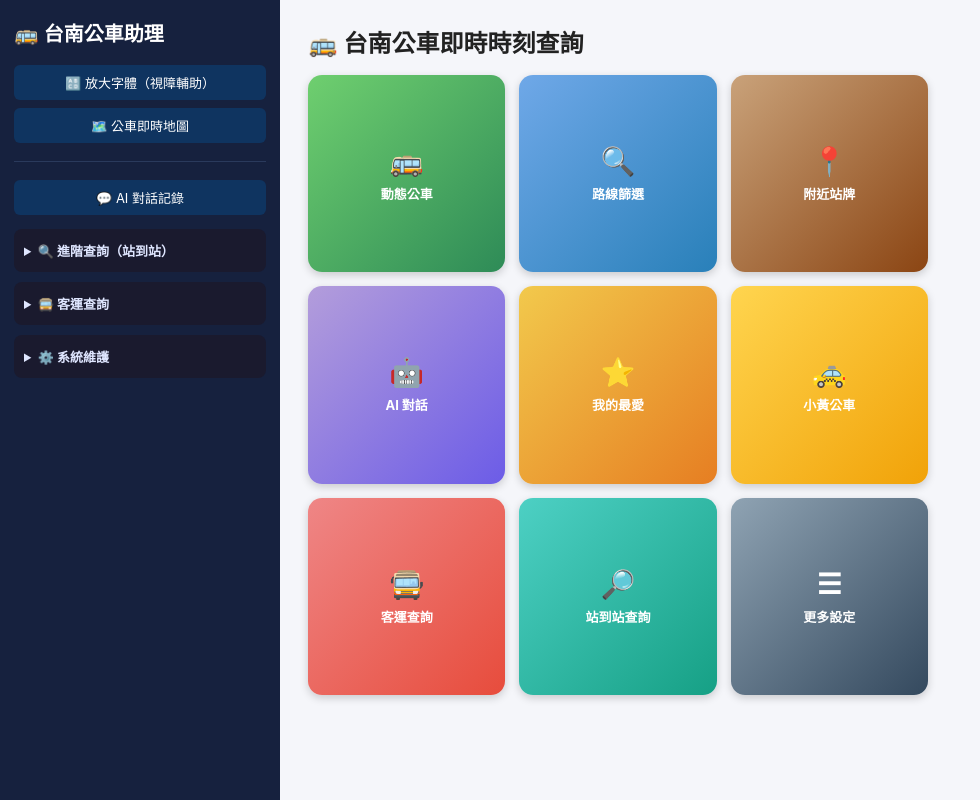
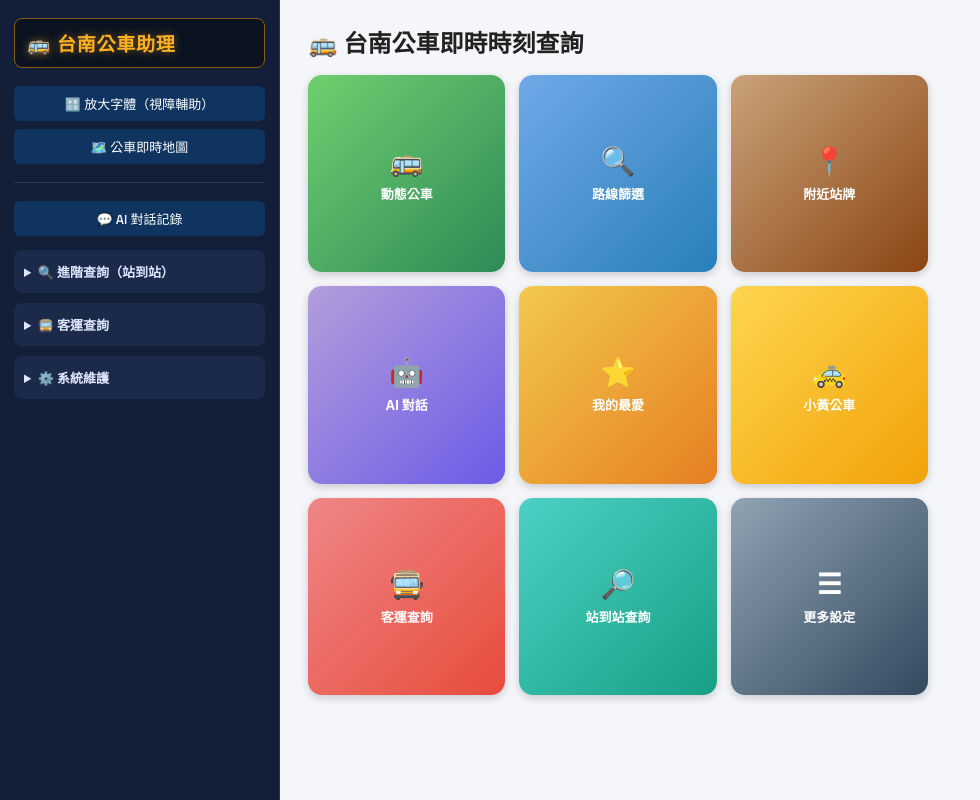
Before and after one commit to Luke0515-luke/bus_app.py3.0, a Python web app: template templates/index.html in a window 1280 px wide. Shown: the whole page, without its empty margins (0-980 px from the left). Run offline with Jinja, Linux system fonts and the light colour scheme; the template is opened without the code that fills it, so the values that code supplies are empty.

Commit message:
Update style.css

```diff
--- a/static/css/style.css
+++ b/static/css/style.css
@@ -1,3 +1,18 @@
+@import url('https://fonts.googleapis.com/css2?family=Space+Grotesk:wght@500;700&display=swap');
+
+:root {
+  --ink-deep: #0b1220;      /* 最深底色 */
+  --ink-panel: #131f38;     /* 側欄／面板底色 */
+  --ink-elevated: #1b2a4a;  /* 卡片、輸入框底色 */
+  --ink-line: #26385e;      /* 分隔線 */
+  --text-main: #eef1f8;
+  --text-muted: #92a0c4;
+  --signal: #ffb020;        /* 主識別色：號誌琥珀，取自公車到站看板的 LED 燈色 */
+  --signal-dim: #8a5b13;
+  --link-blue: #4f8ff0;
+  --font-display: 'Space Grotesk', 'Noto Sans TC', -apple-system, sans-serif;
+}
+
 * { box-sizing: border-box; margin: 0; padding: 0; font-family: 'Noto Sans TC', -apple-system, sans-serif; }
 
 html, body { height: 100%; background: #f5f6fa; color: #222; }
@@ -11,35 +26,45 @@ html, body { height: 100%; background: #f5f6fa; color: #222; }
 /* ── 側邊欄 ─────────────────────────────────────────── */
 #sidebar {
   width: 280px; min-width: 280px;
-  background: #16213e;
+  background: var(--ink-panel);
   color: #eee;
   padding: 18px 14px;
   overflow-y: auto;
   height: 100vh;
   position: sticky;
   top: 0;
+  border-right: 1px solid var(--ink-line);
 }
-.sidebar-title { font-size: 20px; margin-bottom: 14px; color: #fff; }
+/* 站名招牌識別：深底＋琥珀跑馬燈字，呼應公車到站看板的視覺語言 */
+.sidebar-title {
+  font-family: var(--font-display); font-weight: 700;
+  font-size: 19px; margin-bottom: 14px; padding: 10px 12px;
+  color: var(--signal); letter-spacing: .04em;
+  background: var(--ink-deep); border: 1px solid var(--signal-dim); border-radius: 8px;
+  text-shadow: 0 0 10px rgba(255,176,32,.45);
+}
 #sidebar h3 { font-size: 14px; color: #cfd8ff; margin: 10px 0 6px; }
-#sidebar hr { border: none; border-top: 1px solid #2a3a5c; margin: 14px 0; }
-#sidebar label { display: block; font-size: 12px; color: #aab4d4; margin: 8px 0 4px; }
+#sidebar hr { border: none; border-top: 1px solid var(--ink-line); margin: 14px 0; }
+#sidebar label { display: block; font-size: 12px; color: var(--text-muted); margin: 8px 0 4px; }
 #sidebar select, #sidebar input[type="text"] {
-  width: 100%; padding: 6px 8px; border-radius: 6px; border: 1px solid #2a3a5c;
-  background: #1a1a2e; color: #eee; font-size: 13px; margin-bottom: 4px;
+  width: 100%; padding: 6px 8px; border-radius: 6px; border: 1px solid var(--ink-line);
+  background: var(--ink-elevated); color: #eee; font-size: 13px; margin-bottom: 4px;
 }
-.caption { font-size: 12px; color: #9aa4c4; margin: 4px 0; }
-.expander { margin: 10px 0; background: #1a1a2e; border-radius: 8px; padding: 4px 10px; }
+.caption { font-size: 12px; color: var(--text-muted); margin: 4px 0; }
+.expander { margin: 10px 0; background: var(--ink-elevated); border-radius: 8px; padding: 4px 10px; }
 .expander summary { cursor: pointer; padding: 8px 0; font-size: 13px; font-weight: bold; color: #dfe6ff; }
 .expander[open] summary { margin-bottom: 6px; }
 
 /* ── 按鈕 ───────────────────────────────────────────── */
 .btn {
+  font-family: var(--font-display);
   background: #0f3460; color: #fff; border: none; border-radius: 6px;
-  padding: 8px 12px; font-size: 13px; cursor: pointer; transition: background .15s;
+  padding: 8px 12px; font-size: 13px; font-weight: 500; cursor: pointer; transition: background .15s, transform .05s;
 }
 .btn:hover { background: #1a4a80; }
+.btn:active { transform: scale(.98); }
 .btn-block { width: 100%; margin: 4px 0; text-align: center; }
-.btn.active { background: #4A90E2; }
+.btn.active { background: var(--signal); color: #2b1c00; }
 
 /* ── 主內容 ─────────────────────────────────────────── */
 #main-content { flex: 1; padding: 24px 28px; overflow-y: auto; height: 100vh; }
```
Also changed, not shown: other parts of static/css/style.css (+37 -3 lines).
